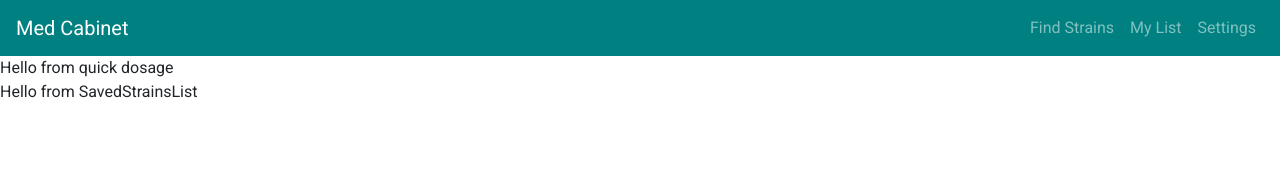
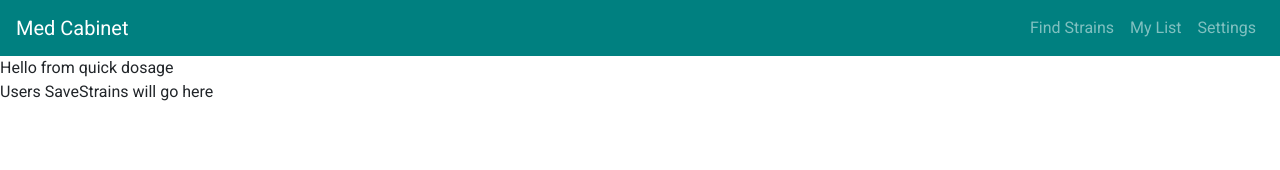
Before and after one commit to build-week-med-cabinet-2/frontend, a React (Create React App) app: page /dashboard in a window 1280 px wide. Shown: the top 170 px of the page. Built offline with nearby package versions, Linux system fonts and the light colour scheme; sample sign-in values are in the browser's storage.

Commit message:
line change

```diff
--- a/src/components/dosageLog/Log.js
+++ b/src/components/dosageLog/Log.js
@@ -1,5 +1,5 @@
 import React from "react";
 
 export default function Log() {
-  return <div></div>;
+  return <div>hello from dosage </div>;
 }
--- a/src/components/strainRecommender/SavedStrainsList.js
+++ b/src/components/strainRecommender/SavedStrainsList.js
@@ -1,5 +1,5 @@
 import React from "react";
 
 export default function SavedStrainsList() {
-  return <div>Hello from SavedStrainsList</div>;
+  return <div>Users SaveStrains will go here</div>;
 }
```
